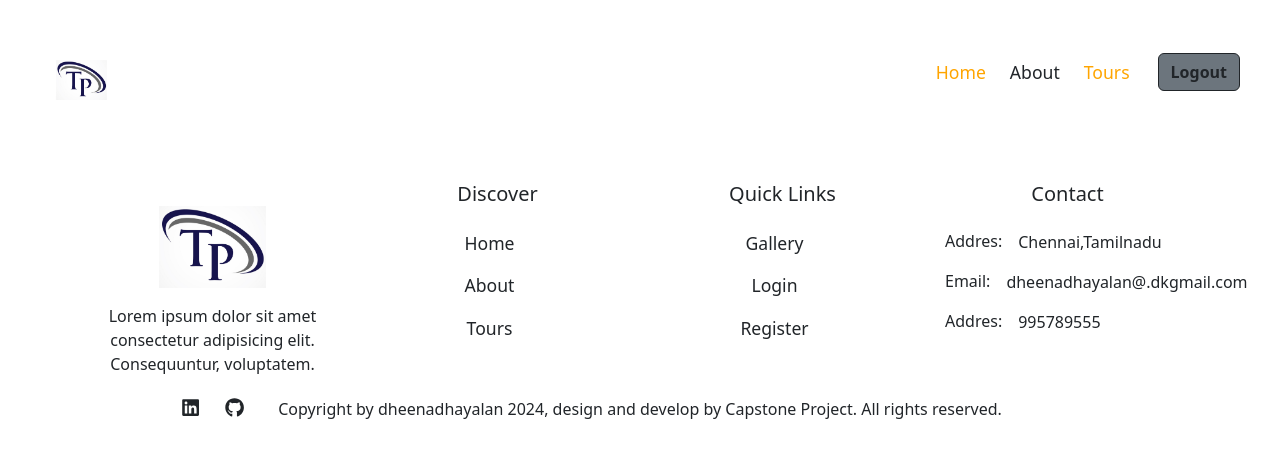
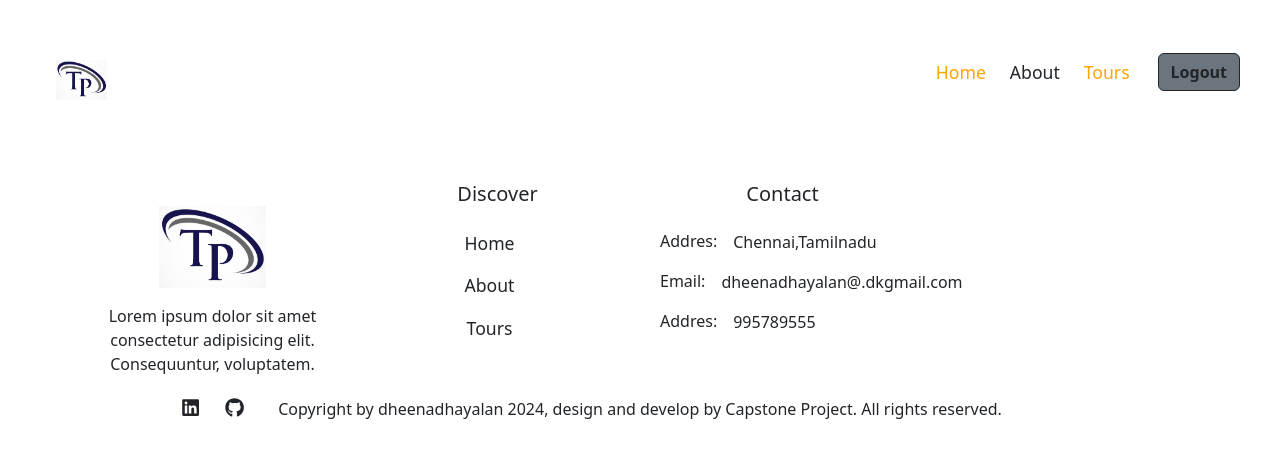
Before and after one commit to dheenadha/Capstone-Project-FE, a React (Vite) app: page /about in a window 1280 px wide. Shown: the top 458 px of the page. Built offline with nearby package versions, Linux system fonts and the light colour scheme.

Commit message:
img url chane

```diff
--- a/src/About.jsx
+++ b/src/About.jsx
@@ -3,6 +3,7 @@ import './footer.css'
 import { FaGithub } from "react-icons/fa6";
 import { FaLinkedin } from "react-icons/fa6";
 import { Container,Row, Col, ListGroup, ListGroupItem } from 'reactstrap';
+import logo from './assets/logo.jpg'
 
 import { Link } from 'react-router-dom';
 
@@ -44,7 +45,7 @@ const year = new Date().getFullYear()
             <Row>
                 <Col lg='3'>
                     <div className="logo">
-                    <img src="src/assets/logo.jpg" alt="" />
+                    <img src={logo} alt="" />
                        <p>Lorem ipsum dolor sit amet consectetur adipisicing elit. Consequuntur, voluptatem.</p>
 
                        <div className="social__links d-flex justify-content-center gap-4">
@@ -70,17 +71,7 @@ const year = new Date().getFullYear()
                     </ListGroup>
 
                 </Col>
-                <Col lg='3'>
-                    <h5 className="footer__link-title">Quick Links</h5>
 
-                    <ListGroup className="footer__quick-links">
-                        {quick__links2.map((item,index) => (
-                                <ListGroupItem key={index} className='ps-0 border-0'>
-                                    <Link to={item.path}>{item.display}</Link>
-                                </ListGroupItem>
-                            ))}
-                    </ListGroup>
-                </Col>
                 <Col lg='3'>
                 <h5 className="footer__link-title">Contact</h5>
 
```
